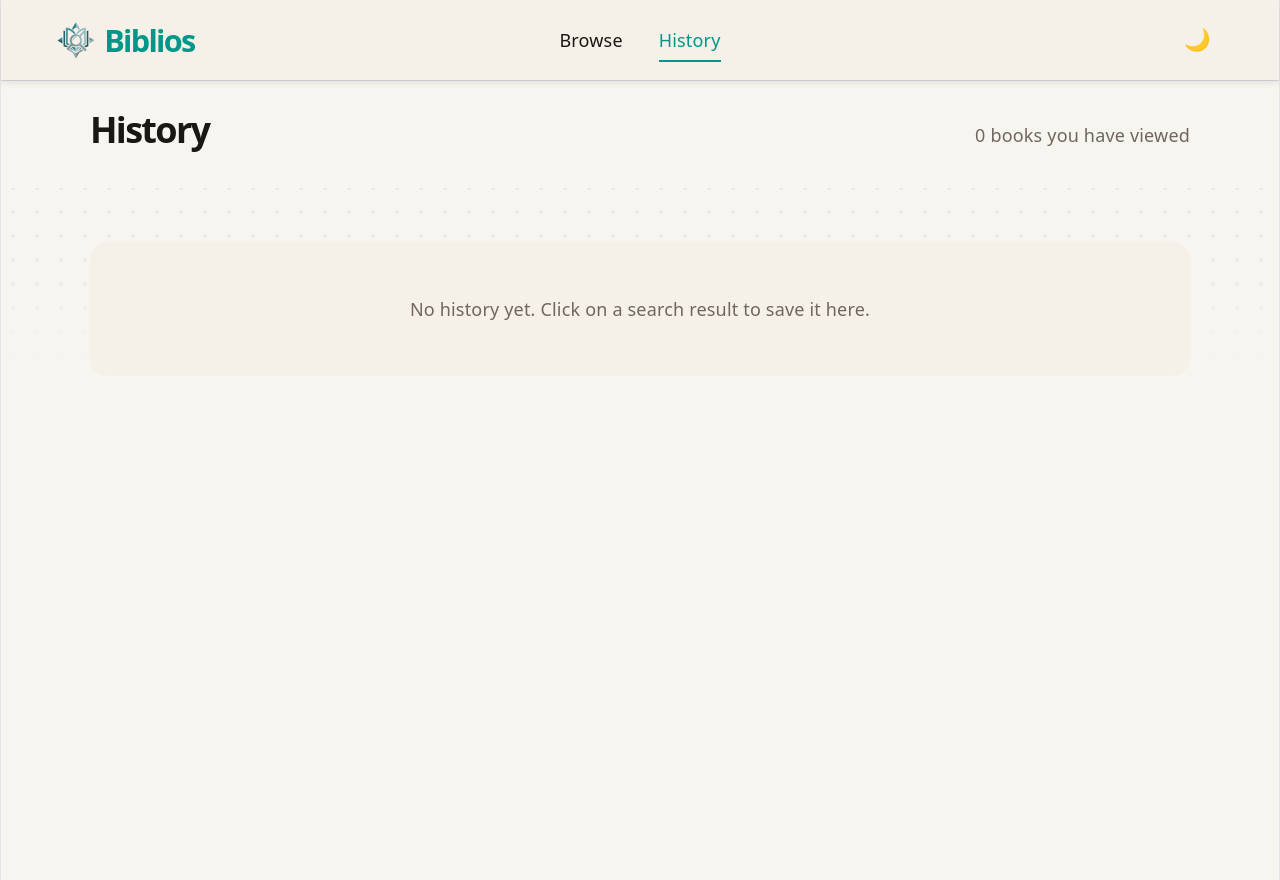
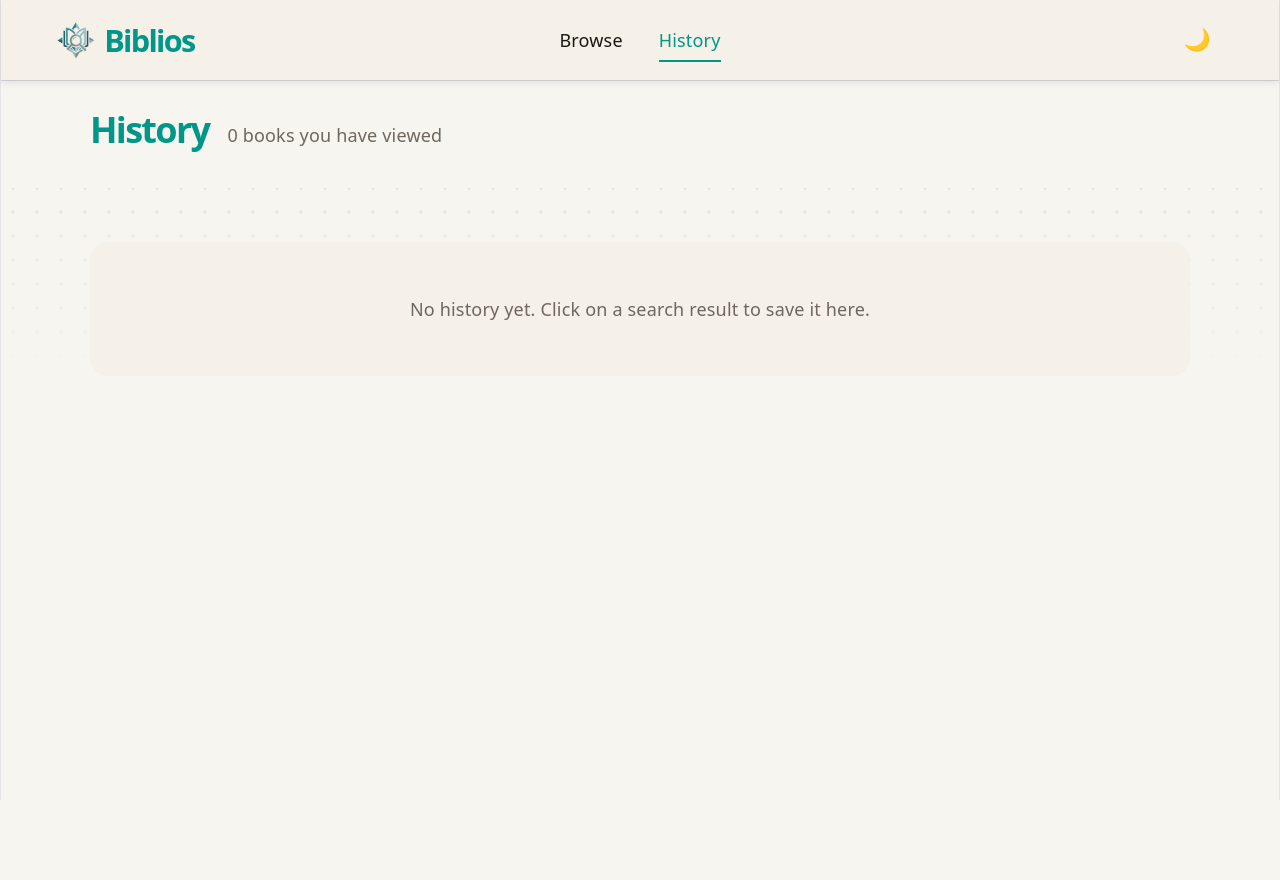
Before and after one commit to Sw0rdman1/open-library-search, a React (Vite) app: page /history in a window 1280 px wide. After the commit the page ends 800 px from the top, so only its background shows below. Built offline with nearby package versions, Linux system fonts and the light colour scheme.

Commit message:
fix: Adjust styles for HistoryPage and LandingPage; update RecentHistory grid layout

```diff
--- a/src/components/recent-history/RecentHistory.css
+++ b/src/components/recent-history/RecentHistory.css
@@ -156,6 +156,11 @@
 
 @media (max-width: 768px) {
   .recent-history-grid {
-    grid-template-columns: repeat(auto-fit, minmax(140px, 1fr));
+    grid-template-columns: repeat(2, minmax(140px, 1fr));
+  }
+
+  .recent-history-grid.recent-history-single {
+    grid-template-columns: repeat(2, minmax(140px, 1fr));
+    justify-content: flex-start;
   }
 }
--- a/src/components/social-proof/SocialProof.css
+++ b/src/components/social-proof/SocialProof.css
@@ -47,8 +47,3 @@
     color: var(--muted, #9ca3af);
     margin: 0;
 }
-
-.highlight {
-    color: var(--accent);
-    font-weight: 700;
-}
--- a/src/components/social-proof/SocialProof.tsx
+++ b/src/components/social-proof/SocialProof.tsx
@@ -11,7 +11,7 @@ const SocialProof = () => {
     return (
         <div className="social-proof-wrapper">
             <div className="info-container">
-                <Book color='var(--accent)' size={16} />
+                <Book color='var(--accent)' size={24} />
                 <p>Discover millions of books around the world and find your next favorite read</p>
             </div>
             <div className="social-proof-container">
--- a/src/hooks/useSearch.tsx
+++ b/src/hooks/useSearch.tsx
@@ -95,7 +95,6 @@ export function useSearch() {
         if (loading) return;
         if (!hasMore) return;
 
-        // we'll try to fetch up to a few pages to find more items WITH covers
         const MAX_SCAN_PAGES = 5;
         let nextPage = page + 1;
         let scanned = 0;
@@ -120,10 +119,8 @@ export function useSearch() {
                 scanned += 1;
                 nextPage += 1;
 
-                // stop early if we've reached the API total
                 if (total != null && (nextPage - 1) * PAGE_LIMIT >= total) break;
 
-                // if we found some covered books this iteration, stop scanning further pages
                 if (appended.length > 0) break;
             }
 
@@ -131,7 +128,6 @@ export function useSearch() {
                 setResults((prev) => prev.concat(appended));
                 setPage(nextPage - 1);
             } else {
-                // even if we didn't find covered books, advance page to reflect scanned pages
                 setPage(nextPage - 1);
             }
         } catch (err) {
--- a/src/index.css
+++ b/src/index.css
@@ -77,7 +77,7 @@
   margin: 0 auto;
   text-align: center;
   border-inline: 1px solid var(--border);
-  min-height: 110svh;
+  min-height: 100svh;
   display: flex;
   flex-direction: column;
   box-sizing: border-box;
@@ -115,3 +115,8 @@ h2 {
 p {
   margin: 0;
 }
+
+.highlight {
+    color: var(--accent);
+    font-weight: 700;
+}
--- a/src/pages/HistoryPage.css
+++ b/src/pages/HistoryPage.css
@@ -20,10 +20,10 @@
 }
 
 .history-header-section {
-  padding: 2rem 0;
+  padding: 2rem 1rem;
   background: var(--bg, #f9f7f4);
   border-top: 1px solid var(--border-color, #e5e5e5);
-  width: 100%;
+  margin: 0 auto;
   display: flex;
   align-items: center;
   justify-content: center;
@@ -38,15 +38,15 @@
   padding: 0 1rem;
   display: flex;
   align-items: center;
-  justify-content: space-between;
-  gap: 2rem;
+  justify-content: flex-start;
+  gap: 1rem;
 }
 
 .history-header-content h1 {
   margin: 0 0 0.5rem;
   font-size: 2rem;
   font-weight: 600;
-  color: var(--text-primary, #1a1a1a);
+  color: var(--accent);
 }
 
 .history-header-content p {
@@ -123,17 +123,21 @@
 
 @media (max-width: 768px) {
   .history-header-section {
-    flex-direction: column;
-    align-items: flex-start;
-    padding: 1.5rem 0;
+    flex-direction: row;
+    padding: 1.5rem 0.5rem;
   }
 
   .history-header-content {
+    justify-content: flex-start;
     padding: 0 1rem;
   }
 
+  .history-header-content p {
+    display: none;
+  }
+
   .clear-history {
-    margin-right: 0;
+    margin-right: 1rem;
     margin-left: 1rem;
   }
 
--- a/src/pages/HistoryPage.tsx
+++ b/src/pages/HistoryPage.tsx
@@ -24,7 +24,7 @@ const HistoryPage = () => {
         <div className="history-page-container">
             <div className="history-header-section">
                 <div className="history-header-content">
-                    <h1>History</h1>
+                    <h1 className="history-title">History</h1>
                     <p className="history-count">{history.length} book{history.length === 1 ? '' : 's'} you have viewed</p>
                 </div>
                 {history.length > 0 && (
--- a/src/pages/LandingPage.css
+++ b/src/pages/LandingPage.css
@@ -139,30 +139,6 @@
     transform: scale(1.1);
 }
 
-.tags-container {
-    display: flex;
-    gap: 0.75rem;
-    margin-top: 1rem;
-    flex-wrap: wrap;
-}
-
-.tag-pill {
-    padding: 0.4rem 1rem;
-    border-radius: 20px;
-    border: 1px solid var(--accent);
-    background-color: transparent;
-    color: var(--accent);
-    font-size: 0.9rem;
-    cursor: pointer;
-    font-weight: 500;
-    transition: all 0.2s ease;
-}
-
-.tag-pill:hover {
-    background-color: var(--accent);
-    color: white;
-}
-
 .right-section {
     flex: 1;
     display: flex;
@@ -177,7 +153,13 @@
 }
 
 @media (max-width: 768px) {
+    .container-wrapper {
+        gap: 0;
+    }
+
     .hero-section {
+        padding-top: 3rem;
+        padding-bottom:0;
         flex-direction: column;
         text-align: center;
     }
```
